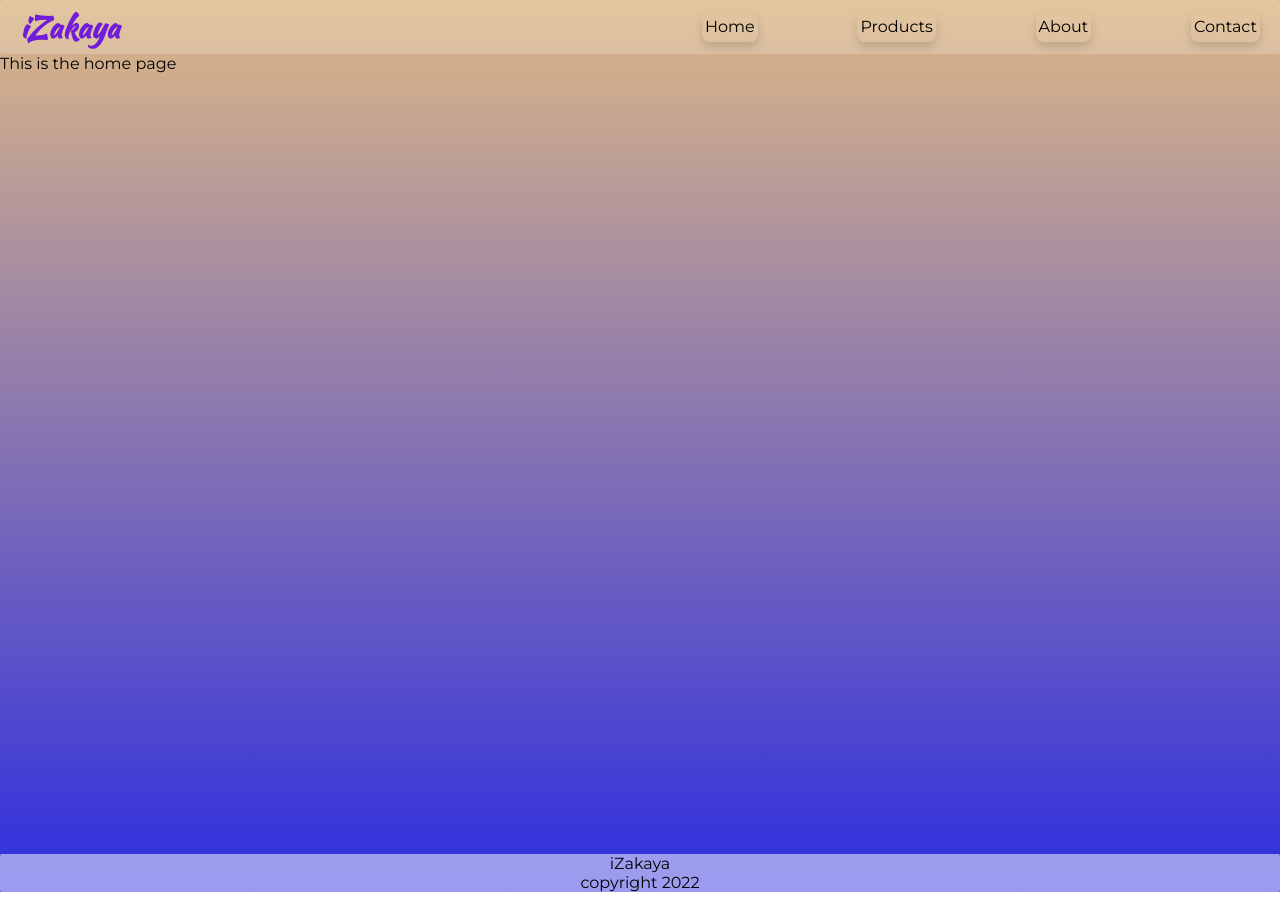
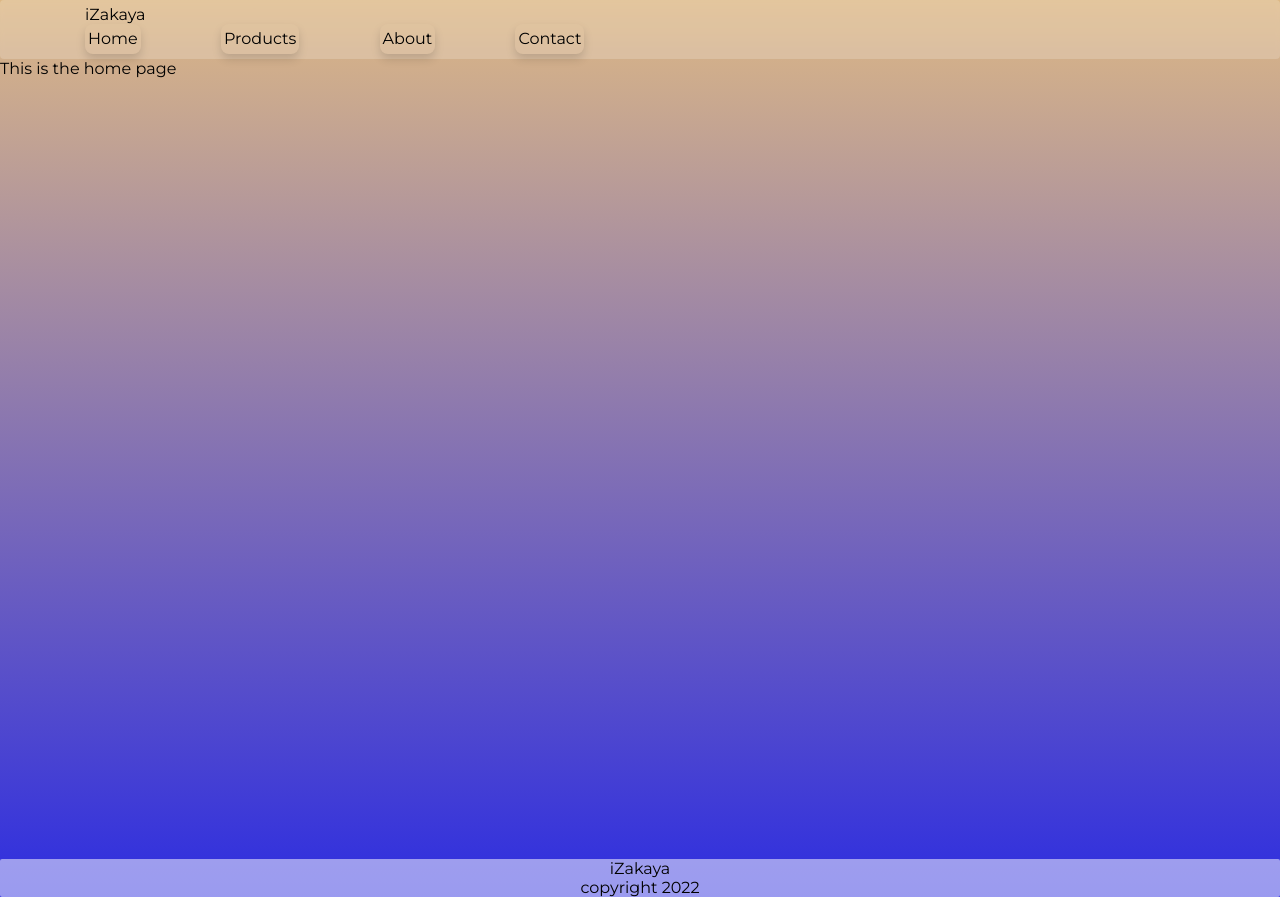
Before and after one commit to Ahdeyyy/capstone-react-g13, a React (Create React App) app: page / in a window 1280 px wide. Built offline with nearby package versions, Linux system fonts and the light colour scheme; the HTML template or start-up script is replaced by a standard one.

Commit message:
wrapper the navbar with a container

```diff
--- a/src/components/Navbar.jsx
+++ b/src/components/Navbar.jsx
@@ -6,7 +6,9 @@ import './styles.css'
 const Navbar = () => {
     return (
 
-        <nav className='navbar'>
+        <nav className="navbar">
+            <div className="container">
+                <div className="nav-content">
                     <span>iZakaya</span>
 
 
@@ -18,8 +20,8 @@ const Navbar = () => {
 
                     </div>
 
-
-
+                </div>
+            </div>
         </nav>
 
 
```
Lines whose indentation alone changed are shown as unchanged.
